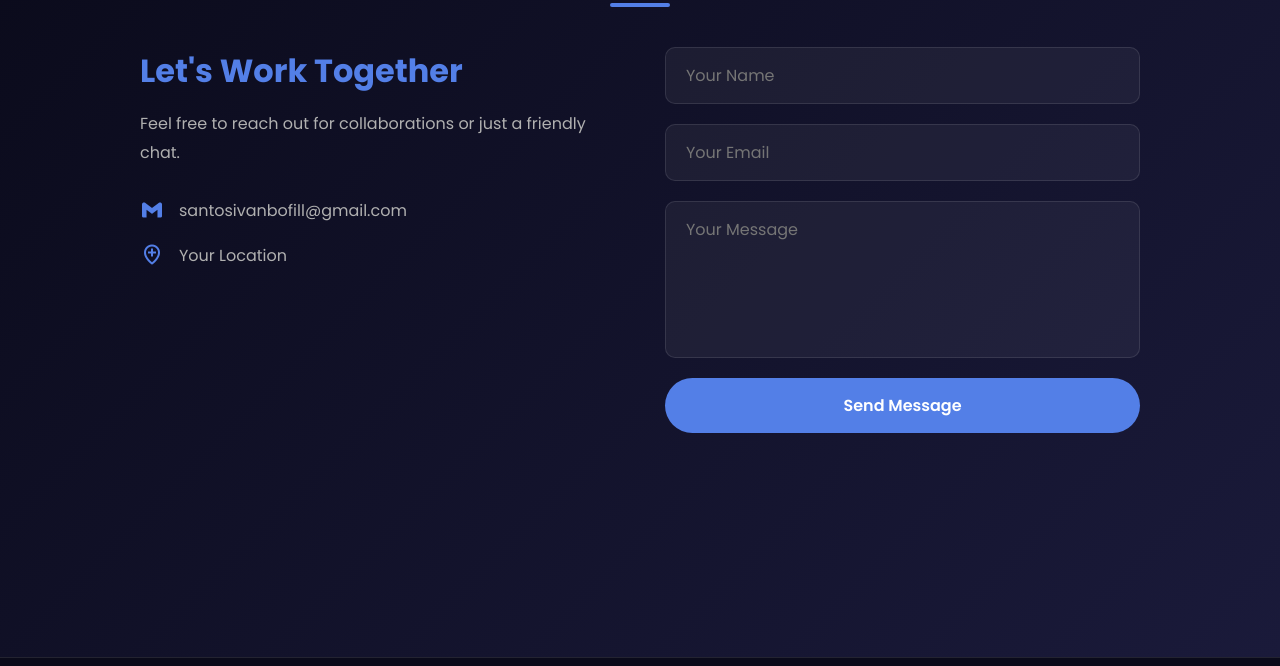
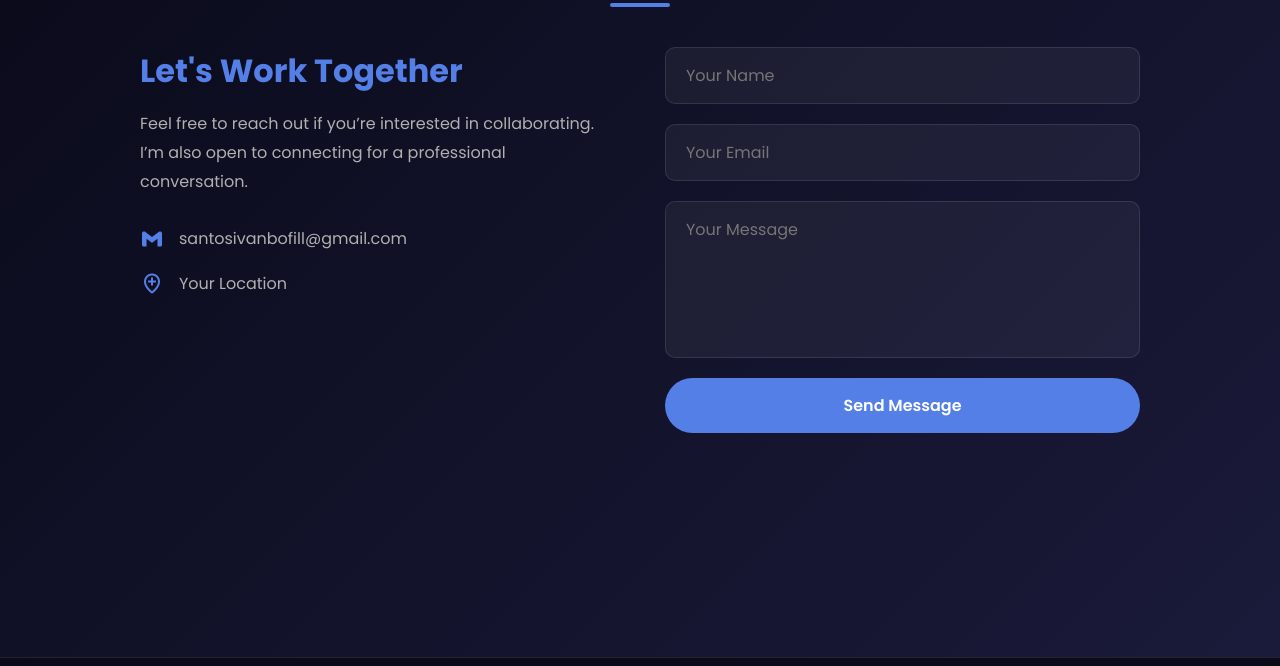
Before and after one commit to santosivanbofill-debug/Ivan-Portfolio, a plain HTML site: page index.html in a window 1280 px wide. Shown: the part 2543-3209 px from the top of the page. Drawn offline with nearby package versions, Linux system fonts and the light colour scheme.

Commit message:
Fix HTML encoding issues in index.html

```diff
--- a/index.html
+++ b/index.html
@@ -194,7 +194,7 @@
         <div class="contact-container">
             <div class="contact-info">
                 <h3>Let's Work Together</h3>
-                <p>Feel free to reach out for collaborations or just a friendly chat.</p>
+                <p>Feel free to reach out if you’re interested in collaborating. I’m also open to connecting for a professional conversation.</p>
 
                 <div class="contact-details">
                     <div class="contact-item">
```
